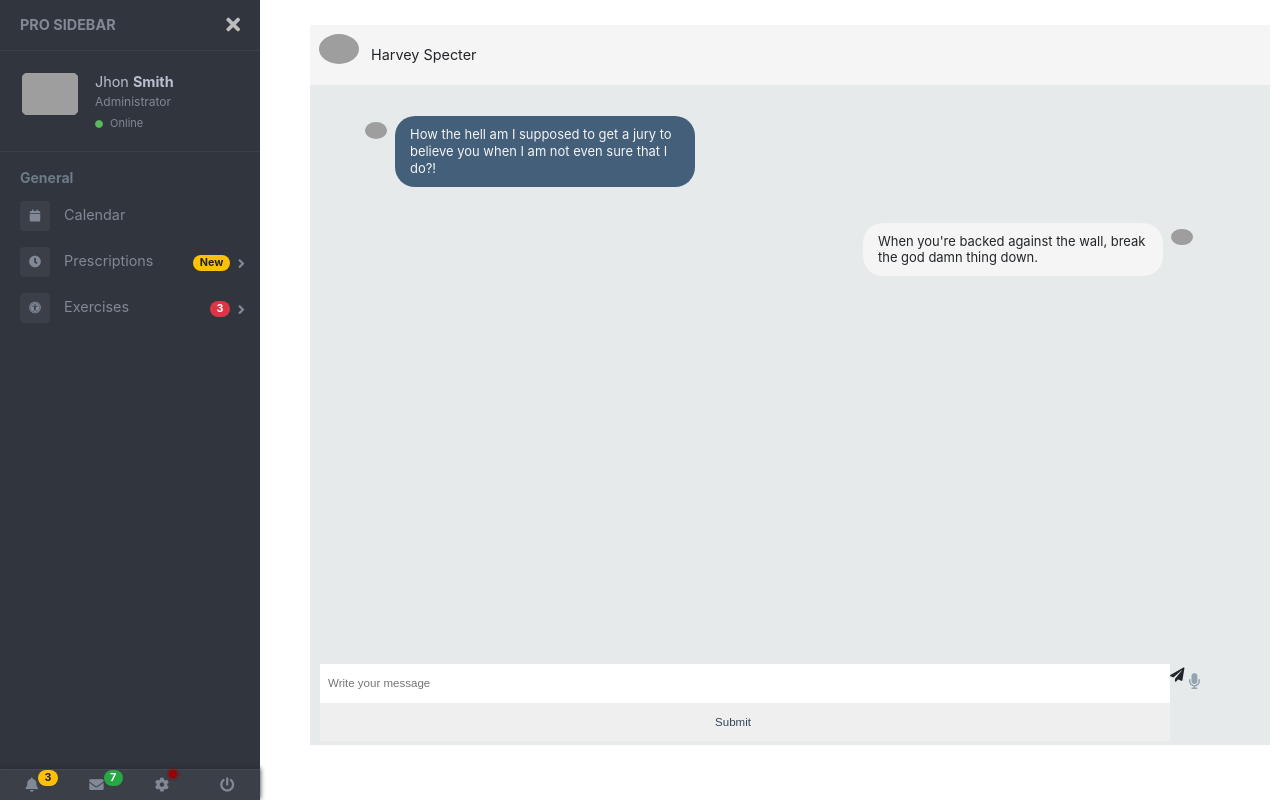
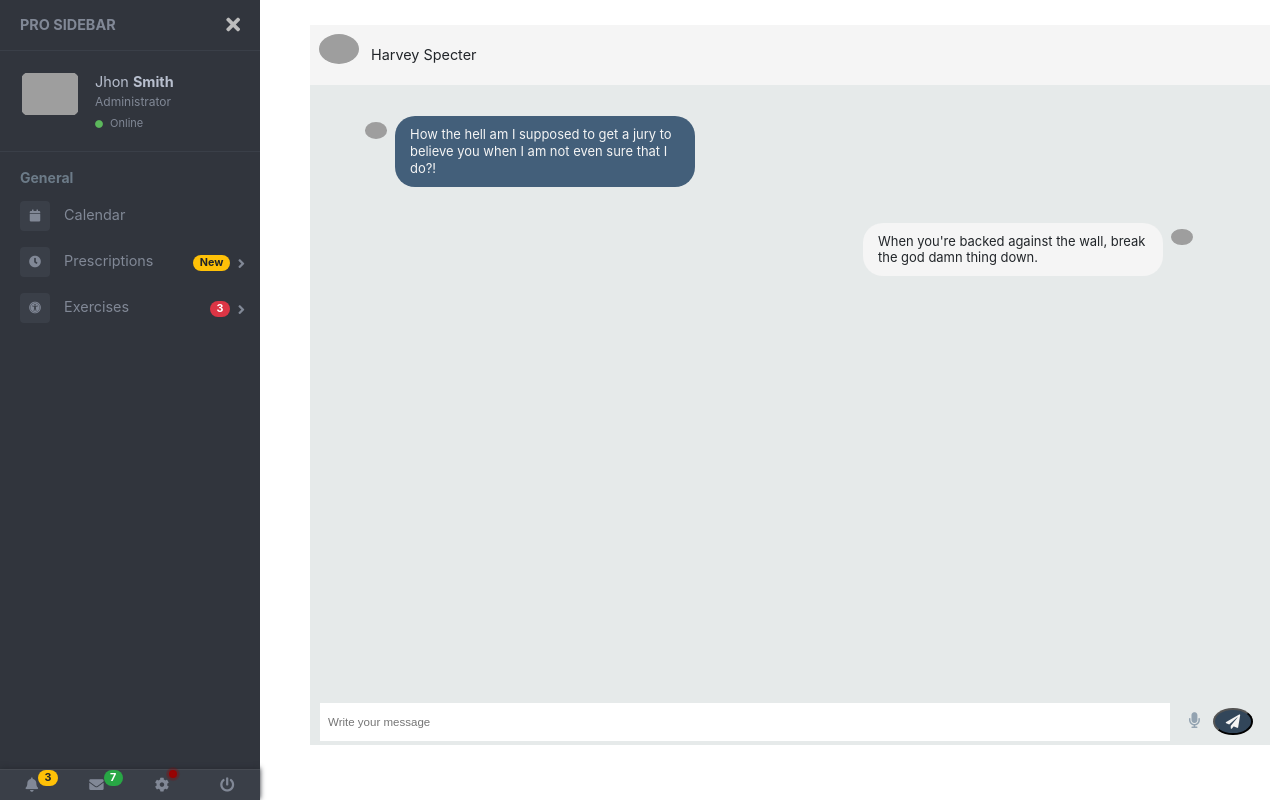
Before and after one commit to gambani-simran/unscript19, a Flask app: page / in a window 1280 px wide. Run offline with Flask 2, Linux system fonts and the light colour scheme; some libraries are stand-ins or nearby versions; grey boxes are pictures that could not be loaded.

Commit message:
minor tweaks

```diff
--- a/chatbot-master/static/css/chat.css
+++ b/chatbot-master/static/css/chat.css
@@ -160,12 +160,12 @@
   #frame .content .message-input .wrap .attachment:hover {
     opacity: 1;
   }
-  input#chatbot-form-btn {
+  button#chatbot-form-btn{
     float: right;
     border-radius: 50%;
     margin-top: 5px;
     margin-right: 7px;
-    width: 30px;
+    width: 40px;
     cursor: pointer;
     background: #32465a;
     color: #f5f5f5;
--- a/chatbot-master/templates/chat.html
+++ b/chatbot-master/templates/chat.html
@@ -145,7 +145,7 @@
                           <div class="wrap">
                           <input type="text" name="messageText" placeholder="Write your message" id="messageText"/>
                           <i id="chatbot-form-btn-voice" class="fa fa-microphone attachment" aria-hidden="true"></i>
-                          <input type="submit" id="#chatbot-form-btn"><i class="fa fa-paper-plane" aria-hidden="true"></i>
+                          <button type="submit" id="chatbot-form-btn"><i class="fa fa-paper-plane" aria-hidden="true"></i></button>
                           </div>
                       </div>
                       </form>
@@ -250,7 +250,7 @@
 
                 $(window).on('keydown', function(e) {
                 if (e.which == 13) {
-                    newMessage();
+                    $('#chatbot-form').submit();
                     return false;
                 }
                 });
```
